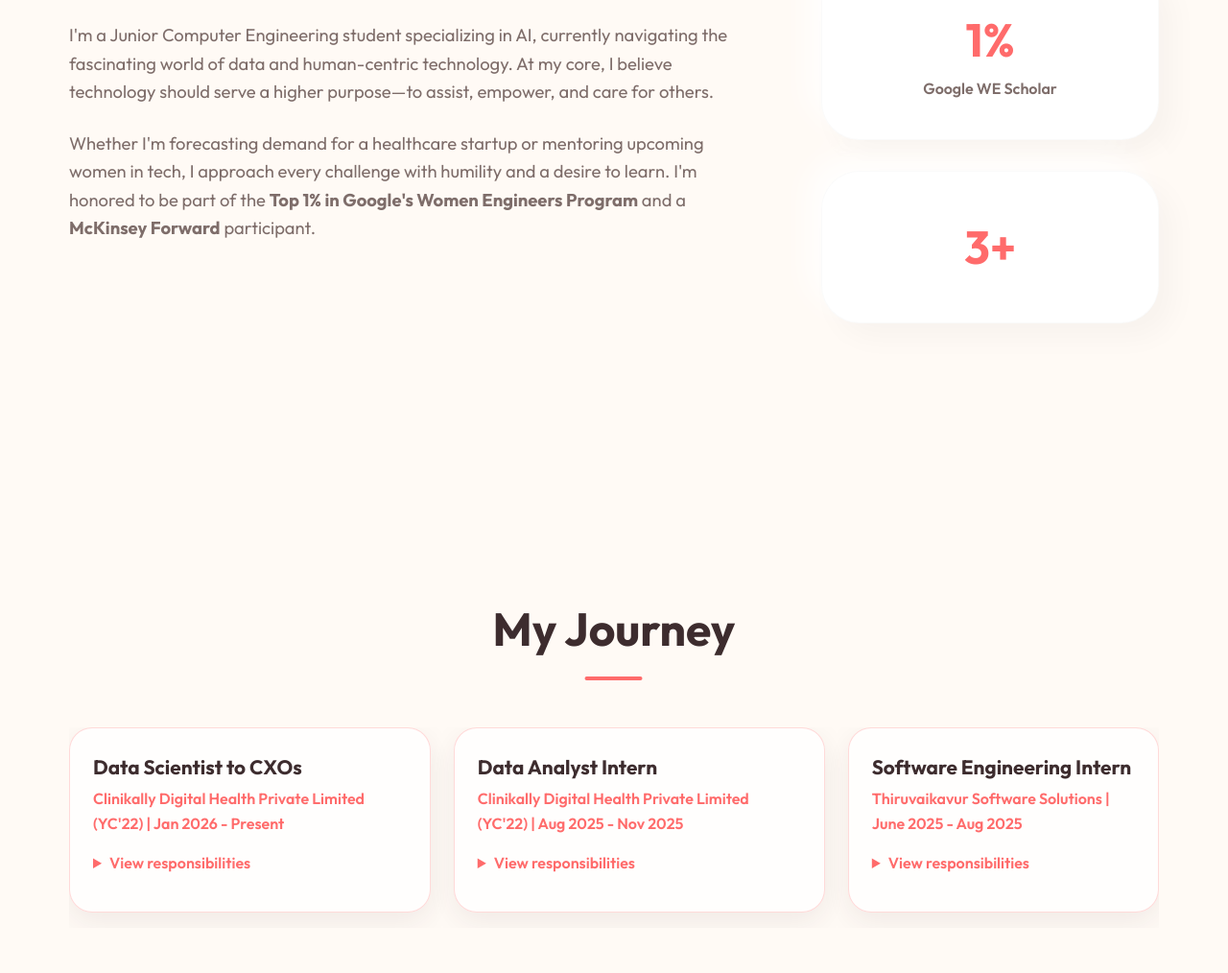
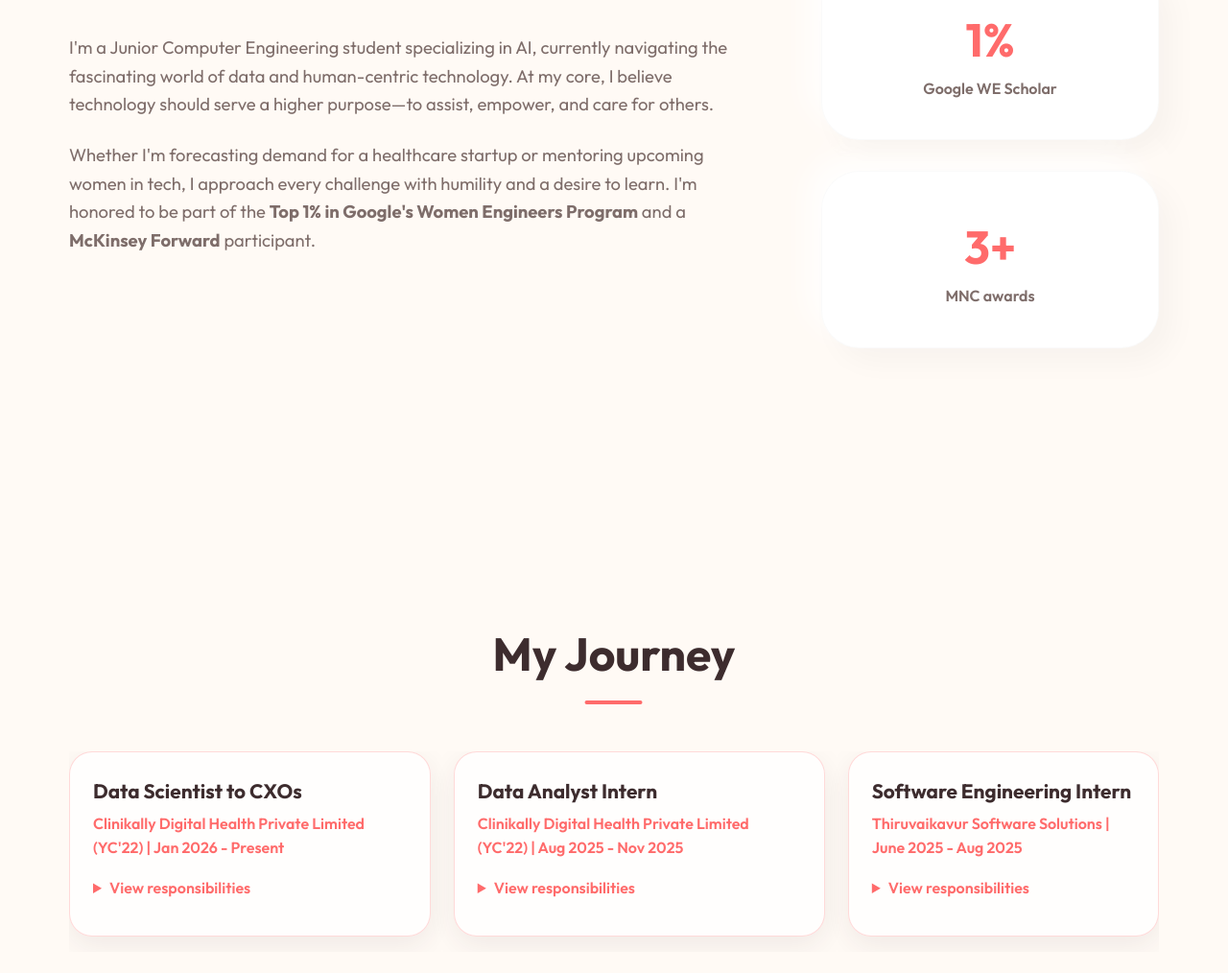
Before and after one commit to gurleenkaurbaxi/Portfolio_Gurleen, a plain HTML site: page index.html in a window 1280 px wide. Shown: the part 1119-2133 px from the top of the page at 96% size. Drawn offline with nearby package versions, Linux system fonts and the light colour scheme; a web font is replaced by a local one.

Commit message:
Update MNC awards label in index.html

```diff
--- a/index.html
+++ b/index.html
@@ -72,7 +72,7 @@
                     </div>
                     <div class="stat-card">
                         <span class="stat-number">3+</span>
-                        <!-- <span class="stat-label">MNC awards valued $250K+</span> -->
+                        <span class="stat-label">MNC awards</span>
                     </div>
                 </div>
             </div>
```
